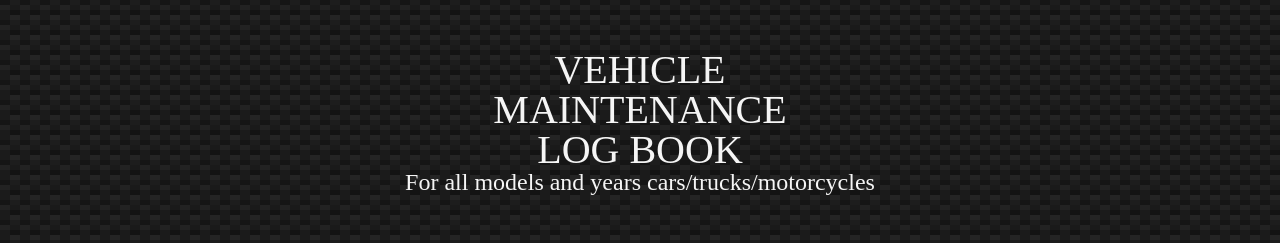
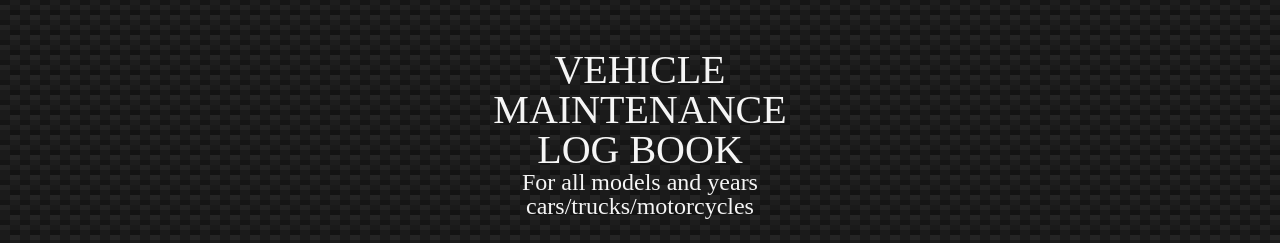
Before and after one commit to iamnitinmisra/auto-maintenance-book, a React (Create React App) app: page /auth in a window 1280 px wide. Shown: the top 243 px of the page. Built offline with nearby package versions, Linux system fonts and the light colour scheme; no server answers.

Commit message:
small update to css front page

```diff
--- a/src/components/login/Auth.css
+++ b/src/components/login/Auth.css
@@ -8,8 +8,7 @@ h2 {
 
 #auth-container {
   height: 100vh;
-  /* display: flex; */
-  /* flex-direction: column; */
+
   background: linear-gradient(27deg, #151515 5px, transparent 5px) 0 5px,
     linear-gradient(207deg, #151515 5px, transparent 5px) 10px 0px,
     linear-gradient(27deg, #222 5px, transparent 5px) 0px 10px,
--- a/src/components/login/Auth.js
+++ b/src/components/login/Auth.js
@@ -28,8 +28,9 @@ const Auth = (props) => {
   return (
     <div id="auth-container">
       <div className="main-title">
-        <h1>VEHICLE</h1> <h1> MAINTENANCE </h1> <h1>LOG BOOK</h1>
-        <h2>For all models and years cars/trucks/motorcycles</h2>
+        <h1>VEHICLE</h1> <h1>MAINTENANCE</h1> <h1>LOG BOOK</h1>
+        <h2>For all models and years</h2>
+        <h2>cars/trucks/motorcycles</h2>
       </div>
       <div id="profile-image-container">
         <img id="profile-image" src={profileImage} alt="vehicle outline" />
```
